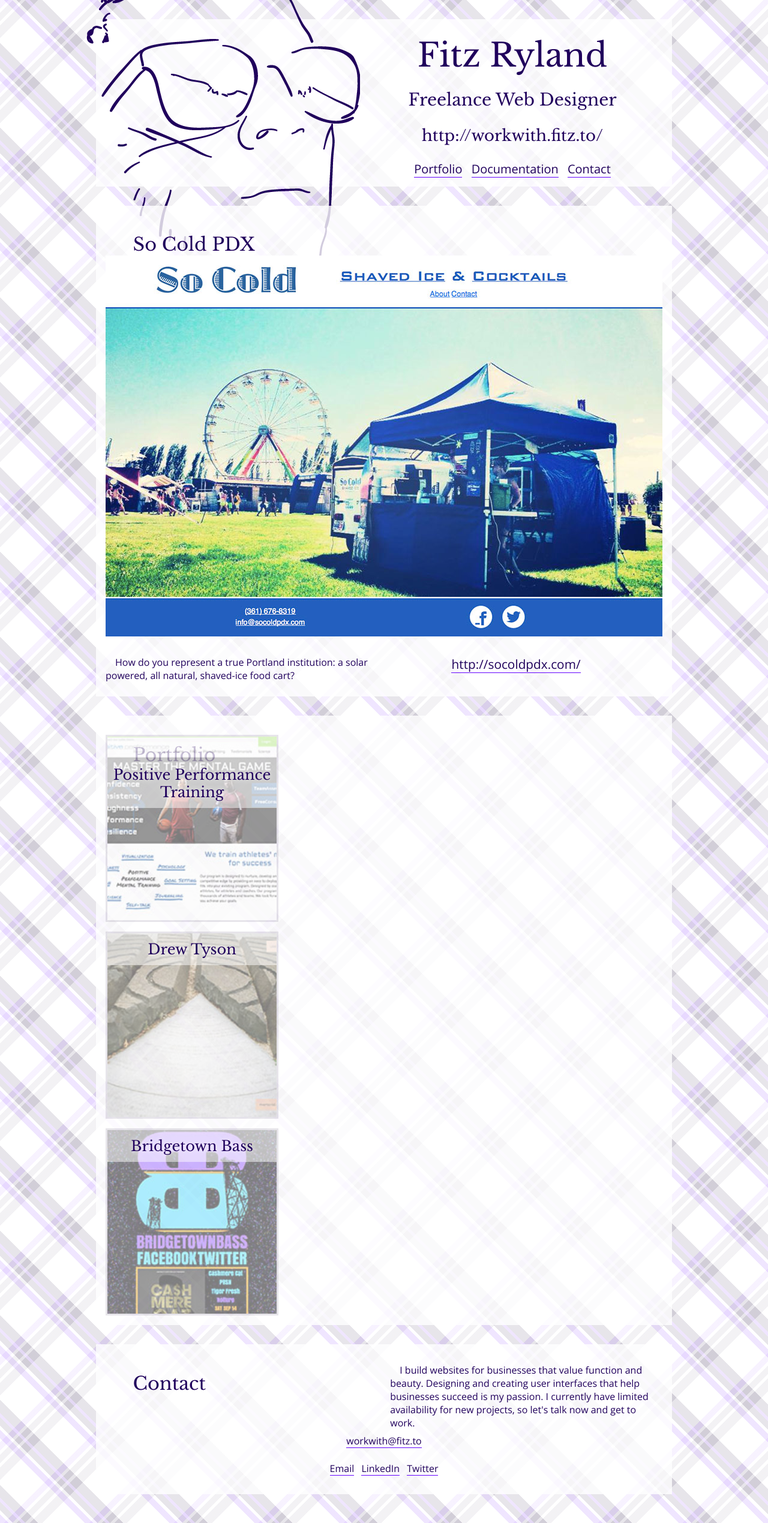
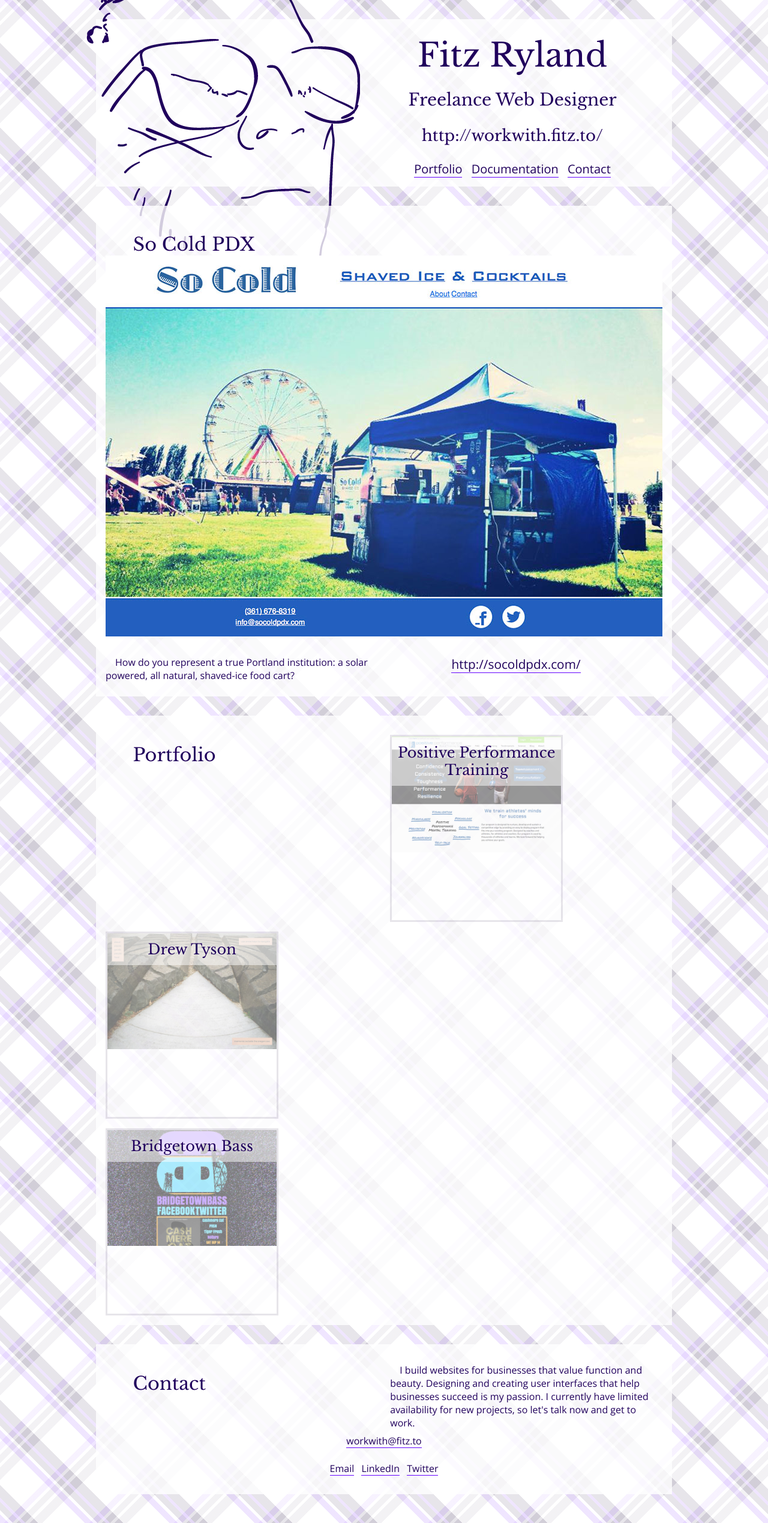
Before and after one commit to fitzryland/workwithfitzto, a Jekyll site: the page built from make/_posts/2013-08-07-so-cold-pdx.MARKDOWN, in a window 1280 px wide. Shown: the whole page at 60% size. Built offline with Jekyll 4.4.1, drawn with Linux system fonts in a browser that asks for light colours; nearby versions of some CDN libraries; comment, search, counter and statistics services are not loaded.

Commit message:
project thumbnails images are now responsive

```diff
--- a/_layouts/single-make.html
+++ b/_layouts/single-make.html
@@ -34,10 +34,15 @@
     <h2 class="section-title">Portfolio</h2>
     {% for project in site.categories.make %}
       {% if project.title != page.title %}
-      <a href="{{ project.url }}" class="project-thumb">
-          <h3>{{ project.title }}</h3>
-          <div class="project-thumb-image" style="background-image:url(../images/{{ project.img }}-small.jpg);"></div>
-      </a>
+        <a href="{{ project.url }}" class="project-thumb">
+            <h3>{{ project.title }}</h3>
+            <span data-picture data-alt="{{ project.imgAlt }}" class="project-thumb-image">
+              <span data-src="../images/{{ project.img }}-small.jpg"></span>
+              <span data-src="../images/{{ project.img }}-medium.jpg" data-media="(min-width: 768px)"></span>
+
+              <noscript><img src="../images/{{ project.img }}-small.jpg" alt="{{ project.imgAlt }}"></noscript>
+            </span>
+        </a>
       {% endif %}
     {% endfor %}
   </section>
--- a/css/main.css
+++ b/css/main.css
@@ -212,7 +212,8 @@
 
 .project-thumb {
   display: block;
-  height: 13em;
+  height: 12.4em;
+  overflow: hidden;
   margin-top: 1em;
   position: relative;
   text-align: center;
@@ -220,6 +221,9 @@
   width: 18em; }
   .project-thumb:hover .project-thumb-image {
     opacity: 1; }
+  @media only screen and (min-width: 768px) and (max-width: 979px) {
+    .project-thumb {
+      height: 12.7em; } }
   @media only screen and (min-width: 979px) {
     .project-thumb {
       height: 19.5em; } }
@@ -239,11 +243,6 @@
   border-color: rgba(224, 204, 255, 0.5); }
 
 .project-thumb-image {
-  background-position: center;
-  -webkit-background-size: cover;
-  -moz-background-size: cover;
-  -o-background-size: cover;
-  background-size: cover;
   bottom: 0;
   left: 0;
   opacity: 0.5;
@@ -256,6 +255,9 @@
   -o-transition: opacity 0.2s ease;
   -ms-transition: opacity 0.2s ease;
   transition: opacity 0.2s ease; }
+  .project-thumb-image img {
+    height: auto;
+    width: 100%; }
 
 @media only screen and (min-width: 768px) and (max-width: 979px) {
   .home .project-thumb {
```
Also changed, not shown: _layouts/default.html (+6 -1 lines), css/main.scss (+9 -6 lines).
